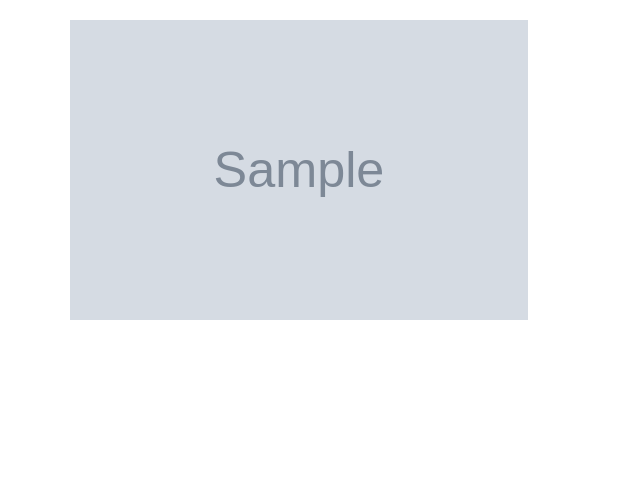
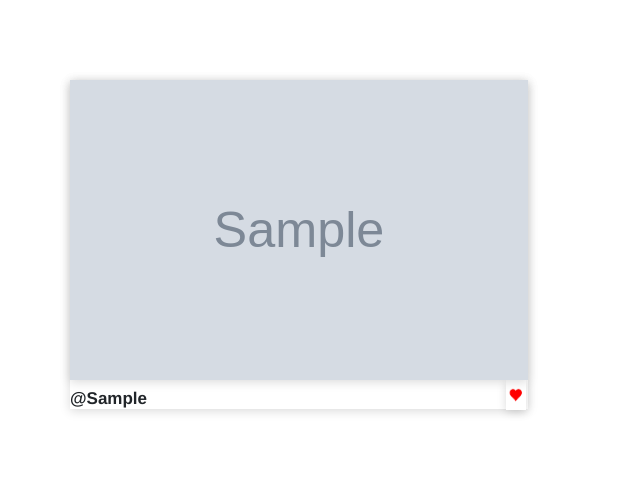
Before and after one commit to Sigilai5/Instagram-Clone, a Django app: page / in a window 1280 px wide. Shown: the part 85-583 px from the top of the page, without its empty margins (0-640 px from the left). Run offline with Django 3.2, Linux system fonts and the light colour scheme; tables that the repository leaves empty hold one stand-in row (values such as "Sample post"); grey boxes marked "Sample" are stand-in pictures; some libraries are stand-ins or nearby versions.

Commit message:
added css

```diff
--- a/insta/static/css/styles.css
+++ b/insta/static/css/styles.css
@@ -0,0 +1,47 @@
+#like{
+    float: right;
+}
+
+/** Images **/
+
+.gallery-block{
+	padding-bottom: 60px;
+	padding-top: 60px;
+    height: auto;
+}
+
+.gallery-block .heading{
+    margin-bottom: 40px;
+    text-align: center;
+}
+
+.gallery-block.cards-gallery h6 {
+  font-size: 17px;
+  font-weight: bold;
+}
+
+.gallery-block.cards-gallery .card{
+  transition: 0.4s ease;
+}
+
+.gallery-block.cards-gallery .card img {
+  box-shadow: 0px 2px 10px rgba(0, 0, 0, 0.15);
+}
+.gallery-block.cards-gallery .card-body {
+  text-align: center;
+}
+.gallery-block.cards-gallery a {
+  color: #212529;
+}
+.gallery-block.cards-gallery .card {
+  margin-bottom: 30px;
+  box-shadow: 0px 2px 10px rgba(0, 0, 0, 0.15);
+}
+
+@media (min-width: 576px) {
+
+	.gallery-block .transform-on-hover:hover {
+	    transform: translateY(-10px) scale(1.02);
+	    box-shadow: 0px 10px 10px rgba(0, 0, 0, 0.15) !important;
+	}
+}
--- a/insta/templates/home.html
+++ b/insta/templates/home.html
@@ -17,7 +17,7 @@
   <div class="modal-dialog modal-dialog-centered" role="document">
     <div class="modal-content">
       <div class="modal-header">
-        <h1 class="modal-title" id="exampleModalCenterTitle">{{ img.image_name }}</h1>
+        <h1 class="modal-title" id="exampleModalCenterTitle">@{{ img.owner }}</h1>
         <button type="button" class="close" data-dismiss="modal" aria-label="Close">
           <span aria-hidden="true">&times;</span>
         </button>
@@ -28,7 +28,11 @@
       </div>
       <div class="modal-footer">
 
-        <p><span class="glyphicon glyphicon-heart-empty" id="like"></span></p>
+<img
+          <h6>@{{ img.owner }}</h6>
+
+
+
       </div>
     </div>
   </div>
@@ -39,6 +43,11 @@
 	                <div class="card border-0 transform-on-hover" >
 	                	<a class="lightbox" data-target="#exampleModalCenter">
 	                		<img src="{{ img.post_image.url }}" alt="Card Image" class="card-img-top" width="100%" height="300px" data-toggle="modal" data-target="#{{ img.id }}">
+                             <span id="like">
+                            <img src="{%static 'images/heart.png'%}" alt="Card Image" class="card-img-top" width="95%" height="30px">
+                            </span>
+                            <h6>@{{ img.owner }}</h6>
+
 
 
 
--- a/insta/templates/registration/base.html
+++ b/insta/templates/registration/base.html
@@ -15,6 +15,7 @@
 
   {% block styles %}
     {% bootstrap_css %}
+      <link rel="stylesheet" href="{% static 'css/styles.css' %}">
   {% endblock %}
 
 </head>
```
Also changed, not shown: insta/migrations/0006_auto_20180722_1253.py (added), insta/migrations/0007_auto_20180722_1254.py (added), insta/static/images/heart.png (added).
